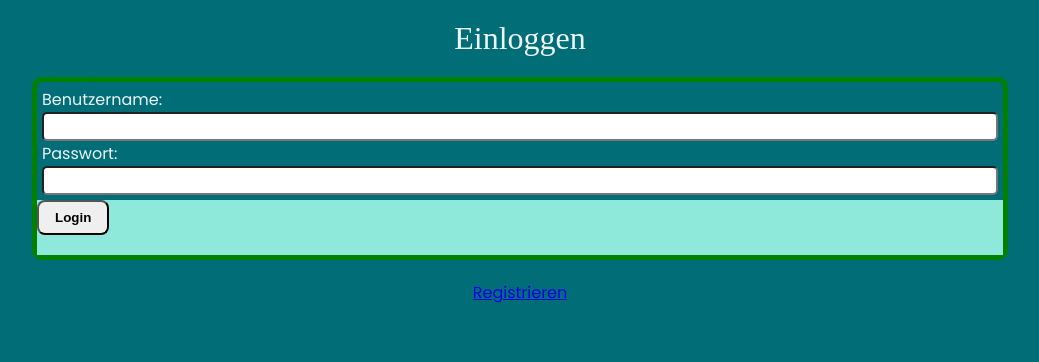
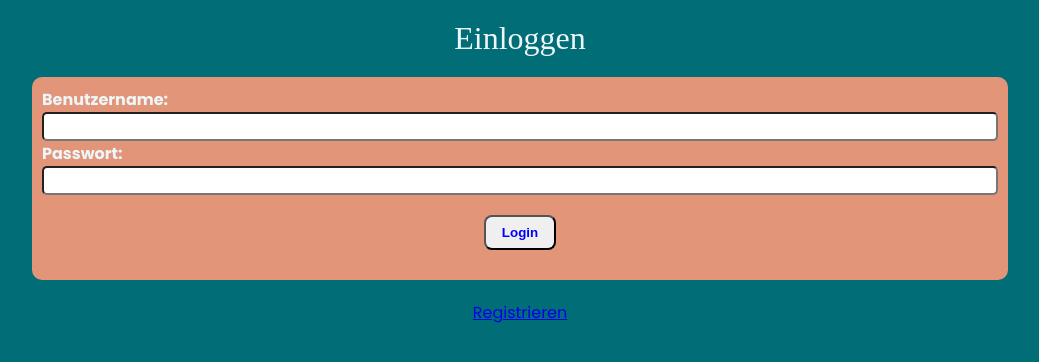
Before and after one commit to Samet91/capstone-project, a React (Vite) app: page / in a window 1280 px wide. Shown: the top 362 px of the page, without its empty margins (120-1159 px from the left). Built offline with nearby package versions, Linux system fonts and the light colour scheme.

Commit message:
fix some styles

```diff
--- a/src/app/components/Button/Button.tsx
+++ b/src/app/components/Button/Button.tsx
@@ -5,5 +5,6 @@ const Button = styled.button`
   border-radius: 8px;
   font-weight: bold;
   margin-bottom: 20px;
+  color: blue;
 `
 export default Button
--- a/src/app/components/Expense/Expense.tsx
+++ b/src/app/components/Expense/Expense.tsx
@@ -32,9 +32,11 @@ const Balance = styled.h2<inOutProps>`
   margin-top: 10px;
   line-height: 1.167;
   font-size: 3rem;
-  color: ${(props) => (props.income - props.expense < 0 ? 'red' : 'green')};
+  color: ${(props) =>
+    props.income - props.expense < 0 ? 'red' : 'var(--font-neon-green);'};
   border: solid 3px
-    ${(props) => (props.income - props.expense < 0 ? 'red' : 'green')};
+    ${(props) =>
+      props.income - props.expense < 0 ? 'red' : 'var(--font-neon-green);'};
   border-radius: 10px;
 `
 
@@ -60,11 +62,11 @@ const ExpenseContainer = styled.div`
 `
 
 const IncomeTitle = styled.span`
-  color: #1cd61c;
+  color: var(--font-neon-green);
 `
 
 const IncomePlace = styled.h2`
-  color: #1cd61c;
+  color: var(--font-neon-green);
 `
 
 const ExpenseTitle = styled.span`
--- a/src/app/components/UserForm/UserForm.tsx
+++ b/src/app/components/UserForm/UserForm.tsx
@@ -41,19 +41,20 @@ export default function UserForm({
             onChange={(event) => setPassword(event.target.value)}
           />
         </Label>
+        <StyledButton>
+          <Button>{type}</Button>
+        </StyledButton>
       </InputContainer>
-      <StyledButton>
-        <Button>{type}</Button>
-      </StyledButton>
     </Form>
   )
 }
 
 const Form = styled.form`
   display: grid;
-  border: solid 5px green;
+  border: solid 5px #E29578;
   border-radius: 10px;
   width: 80%;
+  background-color: #E29578;
 `
 const InputContainer = styled.div`
   margin: 5px;
@@ -62,6 +63,8 @@ const InputContainer = styled.div`
 const Label = styled.label`
   display: flex;
   flex-direction: column;
+  color: var(--font);
+  font-weight: 600;
 `
 
 const Input = styled.input`
@@ -69,8 +72,7 @@ const Input = styled.input`
   padding: 5px;
 `
 const StyledButton = styled.span`
-  background-color: #8ee9da;
-  border: none;
-  display: inline-block;
-  width: 100%;
+  display: flex;
+  justify-content: center;
+  margin-top: 20px;
 `
```
